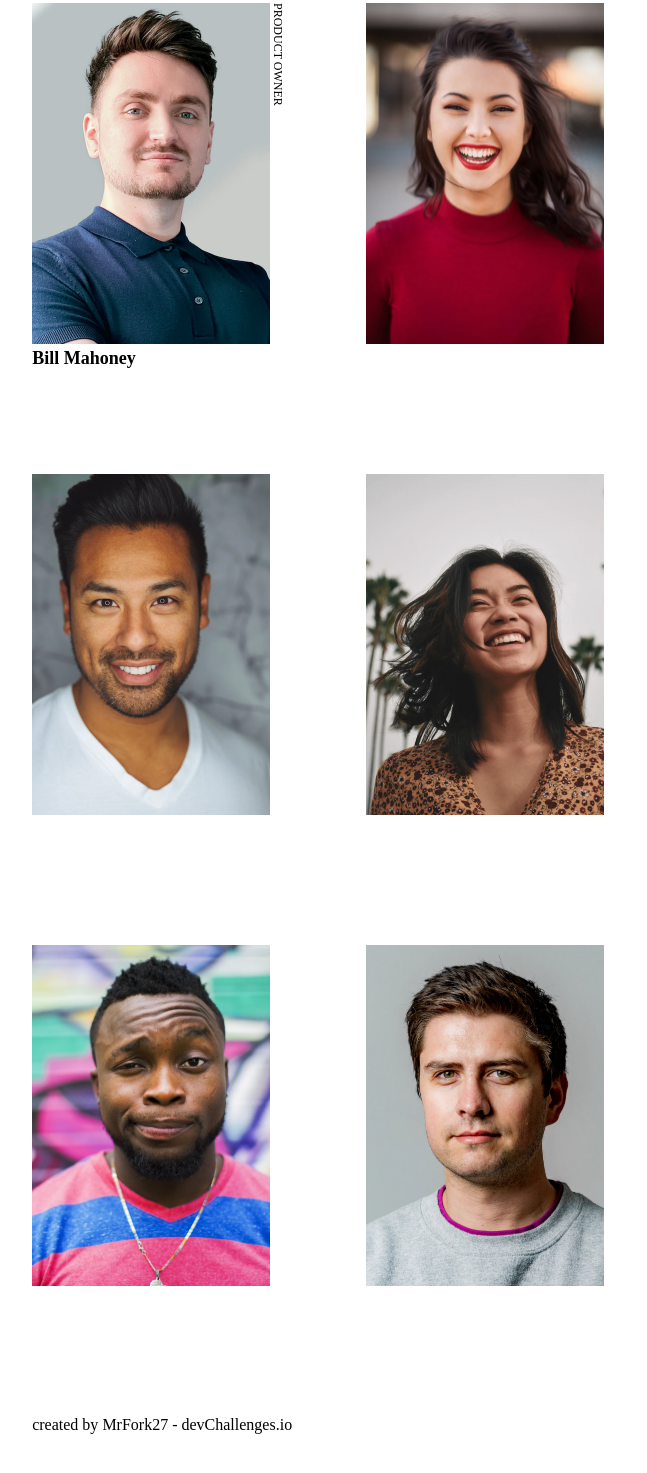
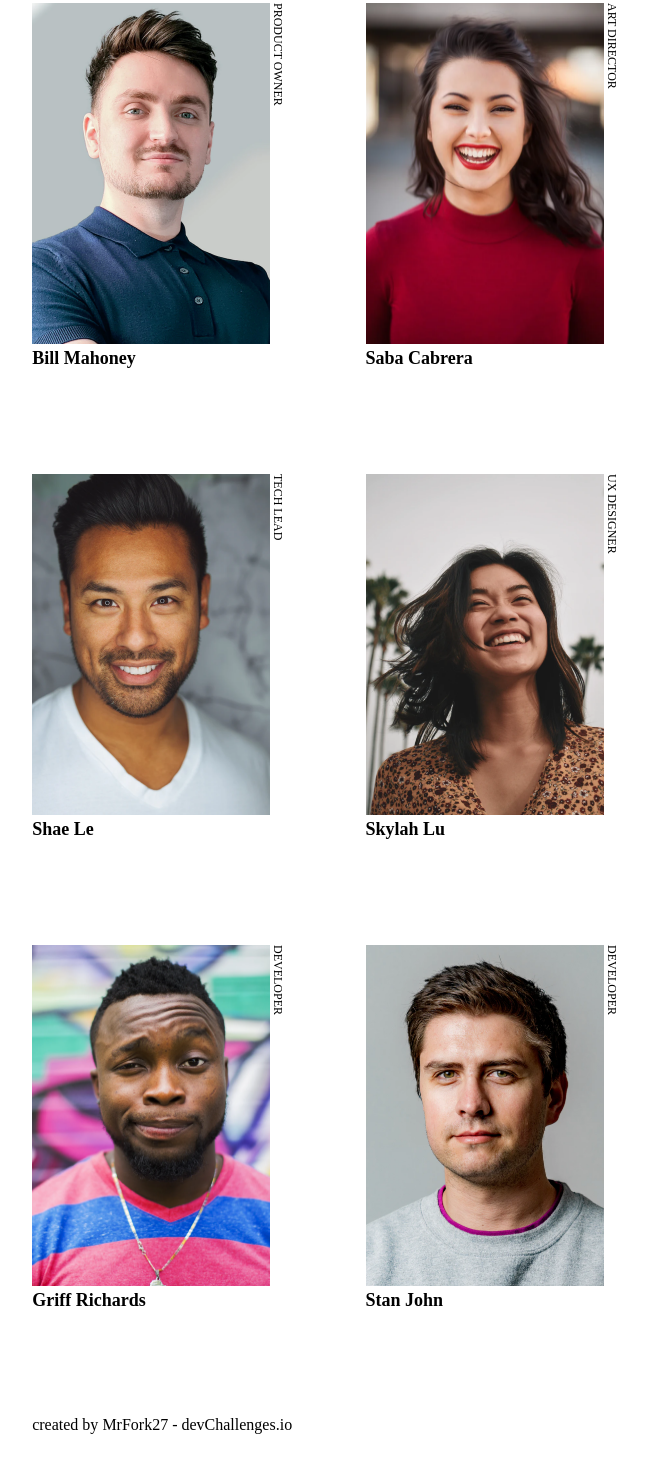
Before and after one commit to MrFork27/my-team-page, a plain HTML site: page src/index.html in a window 1280 px wide. Shown: the part 179-1652 px from the top of the page, without its empty margins (147-794 px from the left). Drawn offline with Linux system fonts and the light colour scheme.

Commit message:
ship: add real names and jobs

```diff
--- a/src/index.html
+++ b/src/index.html
@@ -40,39 +40,59 @@
                 <p class="member-type">Product owner</p>
             </div>
             <div class="member-container">
+                <div class="member-photo-name-container">
                     <img
                         src="../public/photo2.png"
                         alt="photo 2"
                         class="member-photo"
                     />
+                    <p class="member-name">Saba Cabrera</p>
+                </div>
+                <p class="member-type">Art director</p>
             </div>
             <div class="member-container">
+                <div class="member-photo-name-container">
                     <img
                         src="../public/photo3.png"
                         alt="photo 3"
                         class="member-photo"
                     />
+                    <p class="member-name">Shae Le</p>
+                </div>
+                <p class="member-type">Tech Lead</p>
             </div>
             <div class="member-container">
+                <div class="member-photo-name-container">
                     <img
                         src="../public/photo4.png"
                         alt="photo 4"
                         class="member-photo"
                     />
+                    <p class="member-name">Skylah Lu</p>
+                </div>
+                <p class="member-type">UX Designer</p>
             </div>
             <div class="member-container">
+                <div class="member-photo-name-container">
                     <img
                         src="../public/photo5.png"
                         alt="photo 5"
                         class="member-photo"
                     />
+                    <p class="member-name">Griff Richards</p>
+                </div>
+                <p class="member-type">Developer</p>
             </div>
             <div class="member-container">
+                <div class="member-photo-name-container">
                     <img
                         src="../public/photo6.png"
                         alt="photo 6"
                         class="member-photo"
                     />
+                    <p class="member-name">Stan John</p>
+                </div>
+                <p class="member-type">Developer</p>
             </div>
         </div>
         <footer>
```
Lines whose indentation alone changed are shown as unchanged.
